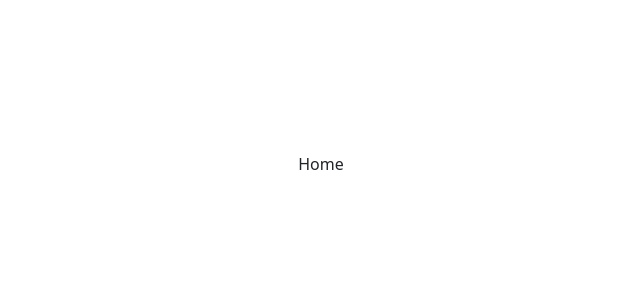
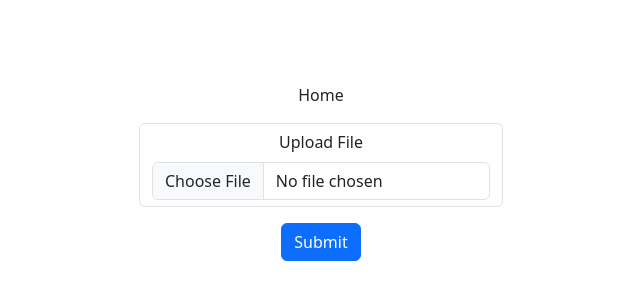
Before and after one commit to aryan-madhavi/HealthShare, a React (Vite) app in the folder HealthShare/: page /home in a window 1280 px wide. Shown: the part 228-528 px from the top of the page, without its empty margins (319-959 px from the left). Built offline with nearby package versions, Linux system fonts and the light colour scheme; the HTML template or start-up script is replaced by a standard one.

Commit message:
Added File Upload n Qr

```diff
--- a/HealthShare/package.json
+++ b/HealthShare/package.json
@@ -13,6 +13,8 @@
     "@popperjs/core": "^2.11.8",
     "bootstrap": "^5.3.7",
     "firebase": "^12.1.0",
+    "pdf-lib": "^1.17.1",
+    "qrcode.react": "^4.2.0",
     "react": "^19.1.1",
     "react-bootstrap": "^2.10.10",
     "react-dom": "^19.1.1",
--- /dev/null
+++ b/HealthShare/src/HelperFuctions/ConvertImagetoPdf.js
@@ -0,0 +1,36 @@
+// src/utils/convertToPdf.js
+import { PDFDocument } from "pdf-lib";
+
+/**
+ * Convert an image file (jpg/png) to a PDF File
+ * @param {File} file - Image File
+ * @returns {Promise<File>} - PDF File
+ */
+export async function convertImageToPdf(file) {
+  if (!file.type.startsWith("image/")) {
+    throw new Error("File is not an image");
+  }
+
+  const pdfDoc = await PDFDocument.create();
+  const imageBytes = await file.arrayBuffer();
+
+  let image;
+  if (file.type === "image/jpeg") {
+    image = await pdfDoc.embedJpg(imageBytes);
+  } else {
+    image = await pdfDoc.embedPng(imageBytes);
+  }
+
+  const page = pdfDoc.addPage([image.width, image.height]);
+  page.drawImage(image, {
+    x: 0,
+    y: 0,
+    width: image.width,
+    height: image.height,
+  });
+
+  const pdfBytes = await pdfDoc.save();
+  return new File([pdfBytes], `${file.name.split(".")[0]}.pdf`, {
+    type: "application/pdf",
+  });
+}
--- a/HealthShare/src/pages/home.jsx
+++ b/HealthShare/src/pages/home.jsx
@@ -1,8 +1,96 @@
-function Home(){
+import { Form, Button } from "react-bootstrap";
+import { useState } from "react";
+import { storage } from "../firebase";
+import { ref, uploadBytes, getDownloadURL } from "firebase/storage";
+import { convertImageToPdf } from "../HelperFuctions/ConvertImagetoPdf";
+import { QRCodeSVG } from 'qrcode.react';
+
+function Home() {
+    const [url, setUrl] = useState("");
+    const [file, setFile] = useState(null);
+
+    function removeExtension(filename) {
+        return filename.replace(/\.[^/.]+$/, ""); // removes last dot + extension
+    }
+
+
+    const handleFileChange = (e) => {
+        const selected = e.target.files[0];
+        if (selected) {
+        const allowedTypes = ["image/jpeg", "image/png", "application/pdf"];
+        if (!allowedTypes.includes(selected.type)) {
+            alert("Only JPG, PNG, and PDF files are allowed!");
+            e.target.value = "";
+            return;
+        }
+        setFile(selected);
+        }
+    };
+
+
+    const handleSubmit = async (e) => {
+    e.preventDefault();
+    let fileToUpload = file;
+
+    if (!file) {
+      alert("Please select a valid file first!");
+      return;
+    }
+
+    try {
+
+        if (file.type.startsWith("image/")) {
+            // Convert image to PDF if it's an image file
+            fileToUpload = await convertImageToPdf(file);
+        }
+
+        const baseName = removeExtension(fileToUpload.name);
+
+        // Create a storage reference (filename)
+        const storageRef = ref(storage, `${baseName}-${Date.now()}`);
+
+
+        // Upload the file
+        await uploadBytes(storageRef, fileToUpload);
+
+        // Get download URL
+        const downloadURL = await getDownloadURL(storageRef);
+        setUrl(downloadURL);
+
+        // alert("File fuploaded successfully!");
+        console.log("Download URL:", downloadURL);
+    } catch (error) {
+        console.error("Upload failed", error);
+        alert("Upload failed!");
+    }
+
+  };
+
     return(
         <>
-            <p>Home</p>
+            <Form onSubmit={handleSubmit}>
+                <p>Home</p>
+                <Form.Group controlId="formFile" className="mb-3 form-control">
+                    <Form.Label>Upload File</Form.Label>
+                    <Form.Control
+                        type="file"
+                        accept=".png,.jpg,.jpeg,.pdf"
+                        onChange={handleFileChange}
+                        />
+                </Form.Group>
 
+                <Button variant="primary" type="submit" >
+                    Submit
+                </Button>
+
+                {url && (
+                    <div className="mt-3">
+                        <p>✅ File uploaded:</p>
+                        <QRCodeSVG value={url} size={128} />
+                    </div>
+                )}
+
+            </Form>
         </>
     );
 }
```
Also changed, not shown: 1 other file (tests, documents, lock files or other folders).
